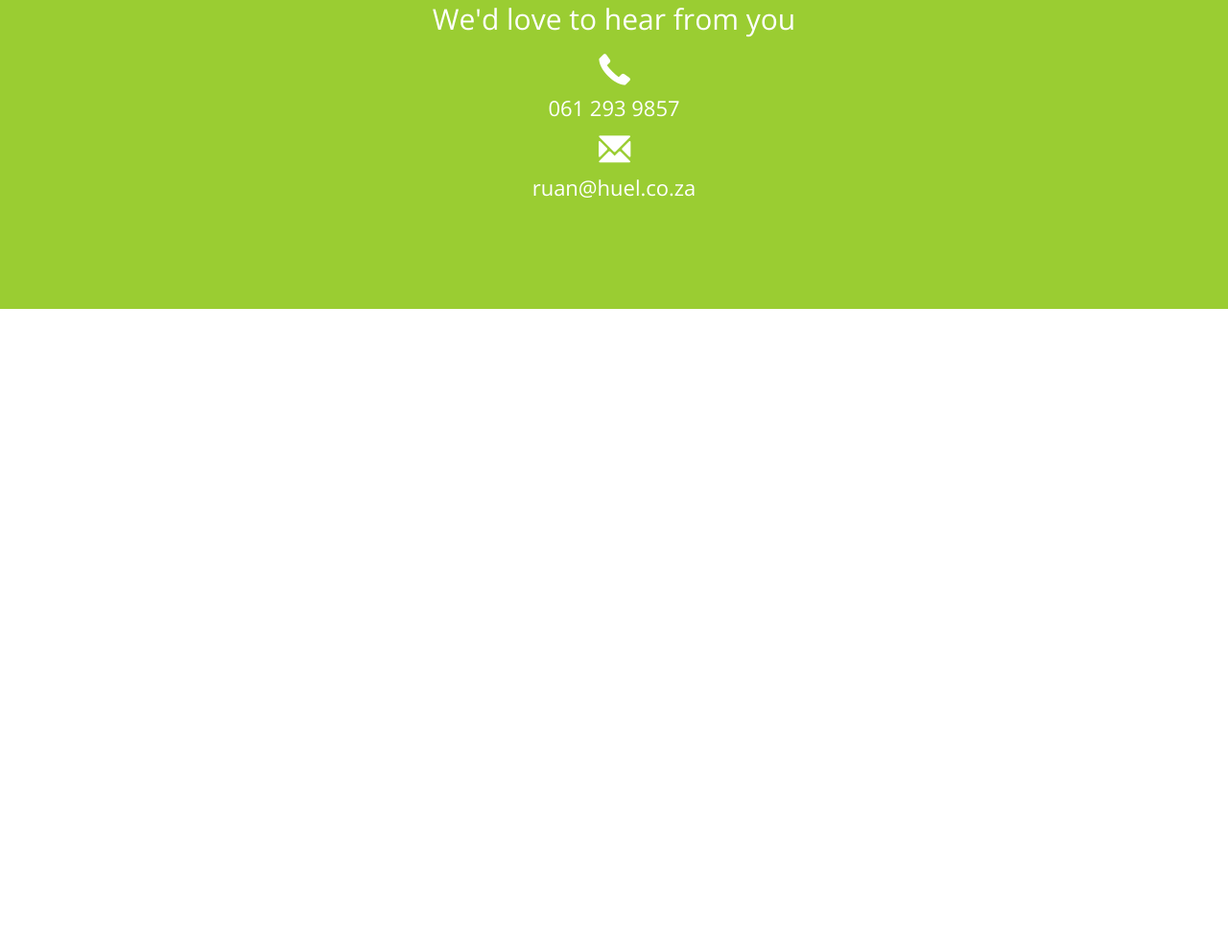
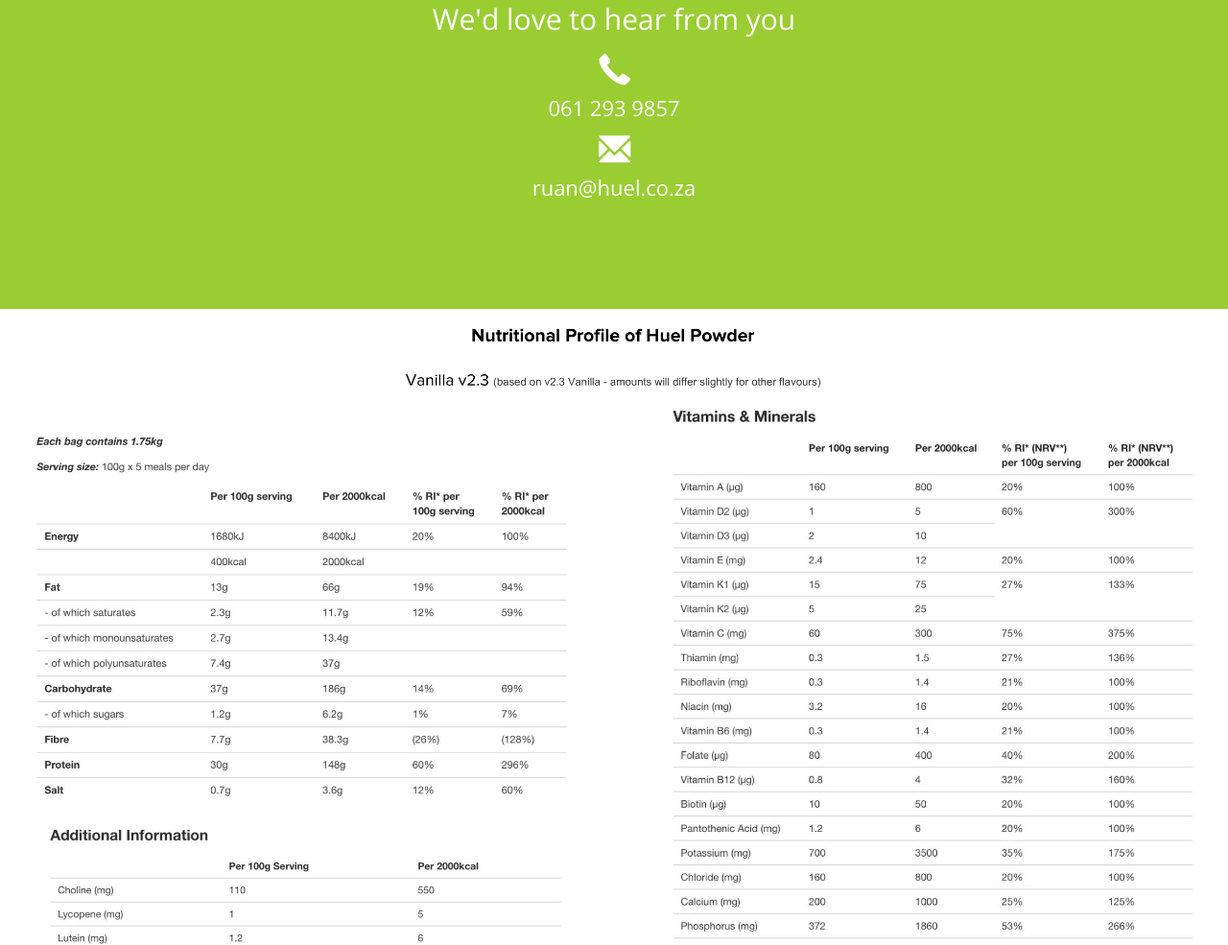
Before and after one commit to benblaine/90habits, a plain HTML site: page index.html in a window 1280 px wide. Shown: the part 2811-3796 px from the top of the page at 96% size. Before the commit the page ends 3133 px from the top, so only its background shows below. Drawn offline with nearby package versions, Linux system fonts and the light colour scheme.

Commit message:
added nutritional profile of Huel

```diff
--- a/index.html
+++ b/index.html
@@ -190,6 +190,10 @@
         	</div>
         </div>
 
+        <div>
+          <img class="img-responsive center-block" src="images/huelnutritionalprofile.jpg" alt="">
+        </div>
+
         <!-- Copyright etc
         <div class="small-print">
         	<div class="container">
```
Also changed, not shown: images/huelnutritionalprofile.jpg (added), 1 other file.
